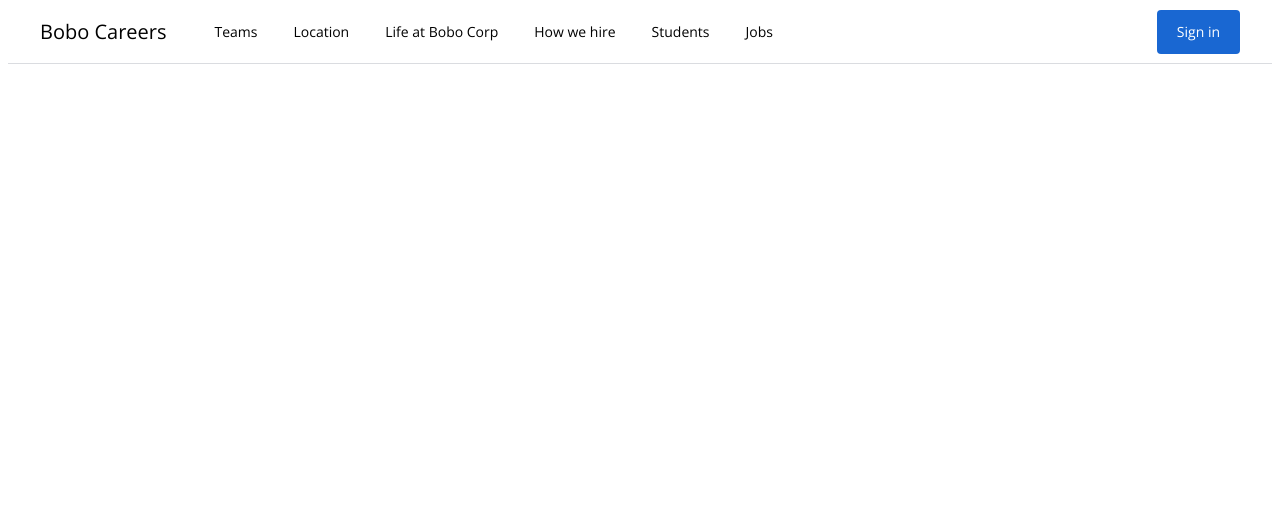
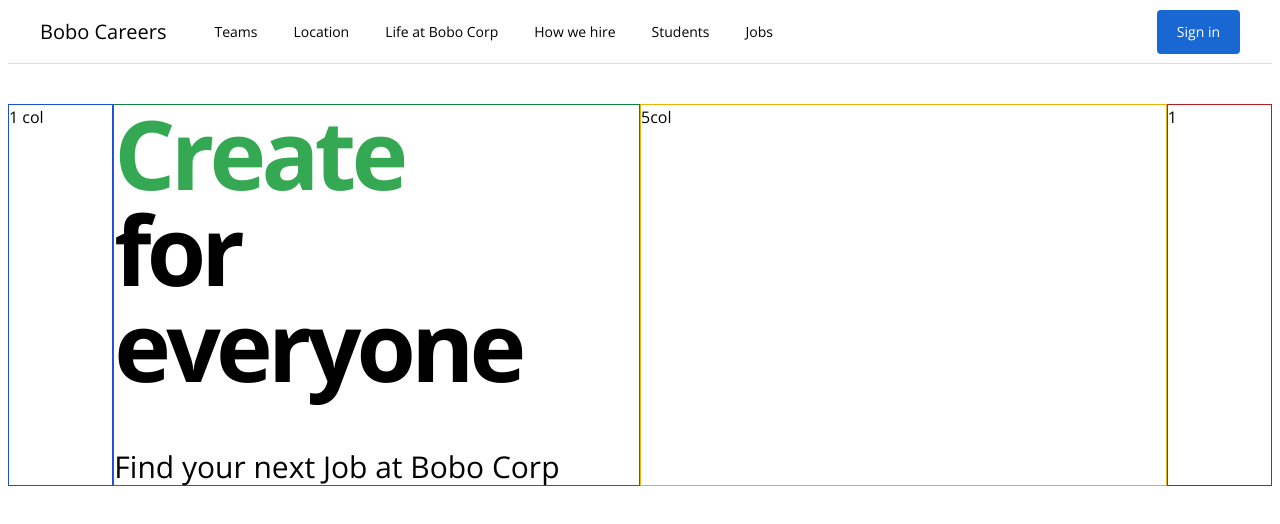
Before and after one commit to KazarGyorgy/Vue_Job_Search_Udemy, a Vue app: page / in a window 1280 px wide. Shown: the top 524 px of the page. Built offline with nearby package versions, Linux system fonts and the light colour scheme.

Commit message:
feat: Introduce a hero section featuring a cycling headline and dynamically adjust main navigation height.

```diff
--- a/src/App.vue
+++ b/src/App.vue
@@ -1,14 +1,17 @@
 <script>
 import MainNav from './components/MainNav.vue'
+import Hero from './components/Hero.vue'
 
 export default {
   name: 'App',
   components: {
     MainNav,
+    Hero,
   },
 }
 </script>
 
 <template>
   <MainNav />
+  <Hero />
 </template>
--- /dev/null
+++ b/src/components/HeadLine.vue
@@ -0,0 +1,64 @@
+<template>
+  <section>
+    <h1 class="mb-14 text-8xl font-bold tracking-tighter">
+      <span :class="[actionClass]">
+        {{ action }}
+      </span>
+      <br />
+      for everyone
+    </h1>
+    <h2 class="text-3xl font-light">
+      Find your next Job at Bobo Corp
+    </h2>
+  </section>
+</template>
+
+<script>
+import nextElementInList from "../utils/nextElementInList"
+
+export default {
+  name: "HeadLine",
+  data() {
+    return {
+      action: "Build",
+      interval: null,
+    }
+  },
+  computed: {
+    actionClass() {
+      return {
+        [this.action.toLowerCase()]: true,
+      }
+    },
+  },
+  created() {
+    this.changeTitle()
+  },
+  beforeUnmount() {
+    clearInterval(this.interval)
+  },
+  methods: {
+    changeTitle() {
+      this.interval = setInterval(() => {
+        const actions = ["Build", "Create", "Design", "Code"]
+        this.action = nextElementInList(actions, this.action)
+      }, 3000)
+    },
+  },
+}
+</script>
+
+<style scoped>
+.build {
+  color: #1a73e8;
+}
+.create {
+  color: #34a853;
+}
+.design {
+  color: #f9ab00;
+}
+.code {
+  color: #e92513;
+}
+</style>
--- /dev/null
+++ b/src/components/Hero.vue
@@ -0,0 +1,29 @@
+<template>
+  <main>
+    <section class="flex h-screen flex-col pb-20 pt-10">
+      <div class="grid grid-cols-12 mx-2">
+        <div class="col-span-1 col-start-1 border border-blue-700">
+          1 col
+        </div>
+        <div class="col-start-2 col-span-5 border border-green-700">
+          <HeadLine />
+        </div>
+        <div class="col-start-7 col-span-5 border border-yellow-500">
+          5col
+        </div>
+        <div class="col-span-1 col-start-12 border border-red-700">
+          1
+        </div>
+      </div>
+    </section>
+  </main>
+</template>
+<script>
+import HeadLine from "@/components/HeadLine.vue"
+export default {
+  name: "Hero",
+  components: {
+    HeadLine,
+  },
+}
+</script>
--- a/src/components/MainNav.vue
+++ b/src/components/MainNav.vue
@@ -1,5 +1,5 @@
 <template>
-  <header class="w-full pt-2 text-sm">
+  <header :class="['w-full', 'pt-2', 'text-sm', headerHeightClass]">
     <div class="fixed left-0 top-0 h-16 w-full bg-white">
       <div
         class="mx-2 flex h-full flex-nowrap border-b border-solid border-brand-gray-1 px-8"
@@ -31,7 +31,7 @@
           />
         </div>
       </div>
-      <sub-nav v-if="isLoggedIn"/>
+      <sub-nav v-if="isLoggedIn" />
     </div>
   </header>
 </template>
@@ -39,14 +39,19 @@
 <script>
 import ActionButton from "@/components/ui/ActionButton.vue"
 import ProfileImage from "@/components/ui/ProfileImage.vue"
-import SubNav from "./SubNav.vue";
+import SubNav from "./SubNav.vue"
 
 export default {
   name: "MainNav",
   components: {
     ActionButton,
     ProfileImage,
-    SubNav
+    SubNav,
+  },
+  computed: {
+    headerHeightClass() {
+      return this.isLoggedIn ? "h-32" : "h-16"
+    },
   },
   methods: {
     handleClick() {
--- /dev/null
+++ b/src/utils/nextElementInList.js
@@ -0,0 +1,7 @@
+const nextElementInList = (list, value) => {
+  const currentActionIndex = list.indexOf(value)
+  const nextActionIndex = (currentActionIndex + 1) % list.length
+  return list[nextActionIndex]
+}
+
+export default nextElementInList
```
Also changed, not shown: 2 other files (tests, documents, lock files or other folders).
